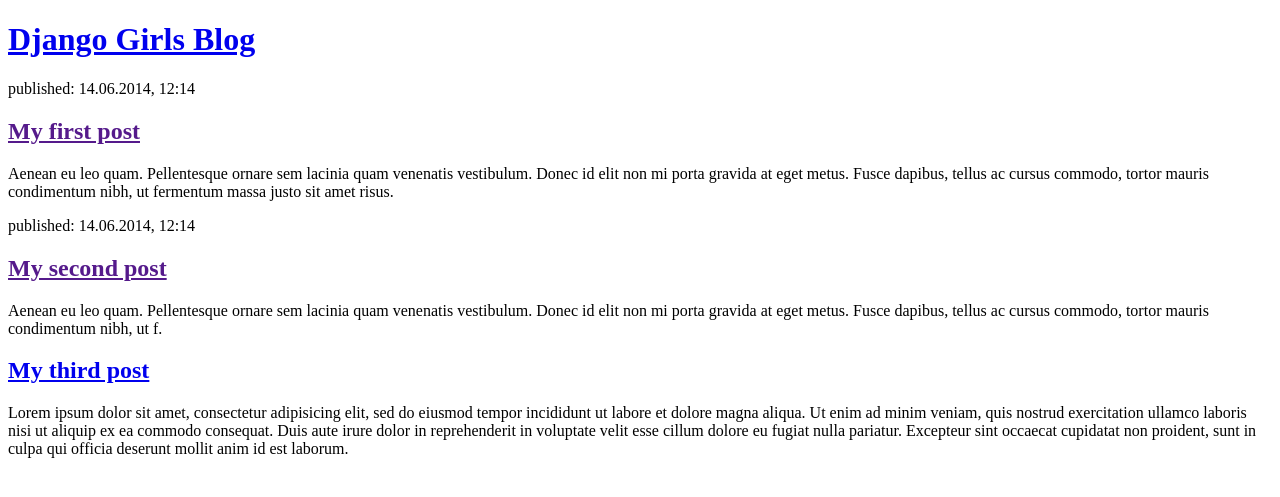
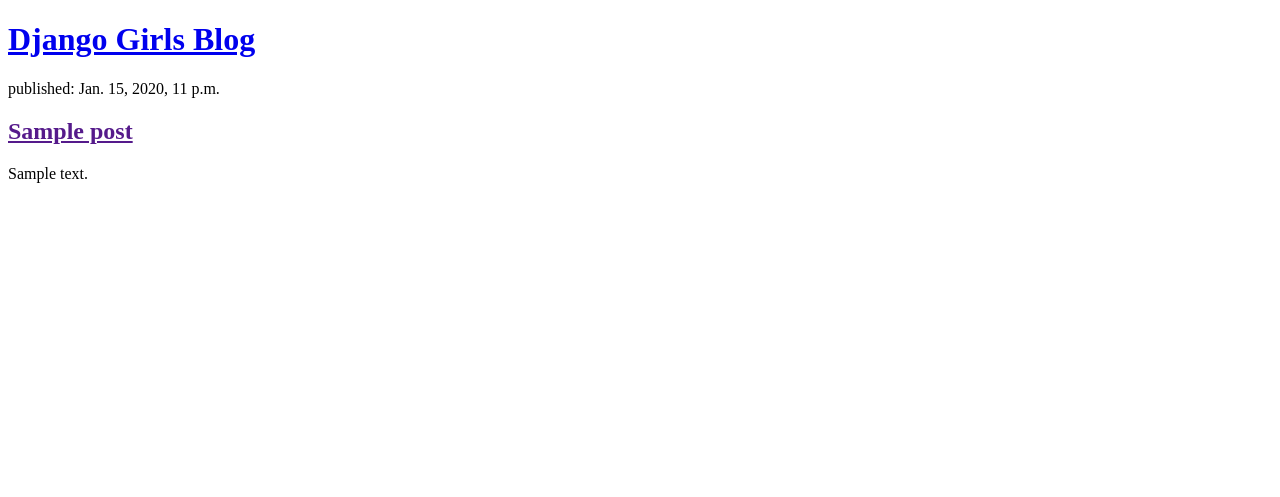
Before and after one commit to schimann/my-first-blog, a Django app: template blog/templates/blog/post_list.html in a window 1280 px wide. Shown: the top 497 px of the page. Run offline with Django 3.2, Linux system fonts and the light colour scheme; the template is opened without the code that fills it: values that come from a table or form of the project are taken from there, others are empty; tables that the repository leaves empty hold one stand-in row (values such as "Sample post").

Commit message:
modified templates to display posts from database.

```diff
--- a/blog/templates/blog/post_list.html
+++ b/blog/templates/blog/post_list.html
@@ -9,23 +9,13 @@
             <h1><a href="/">Django Girls Blog</a></h1>
         </div>
 
+        {% for post in posts %}
         <div>
-            <p>published: 14.06.2014, 12:14</p>
-            <h2><a href="">My first post</a></h2>
-            <p>Aenean eu leo quam. Pellentesque ornare sem lacinia quam venenatis vestibulum. Donec id elit non mi porta gravida at eget metus. Fusce dapibus, tellus ac cursus commodo, tortor mauris condimentum nibh, ut fermentum massa justo sit amet risus.</p>
+          <p>published: {{ post.published_date }}</p>
+          <h2> <a href="">{{ post.title }}</a> </h2>
+          <p>{{ post.text|linebreaksbr }}</p>
         </div>
+        {%endfor %}
 
-        <div>
-            <p>published: 14.06.2014, 12:14</p>
-            <h2><a href="">My second post</a></h2>
-            <p>Aenean eu leo quam. Pellentesque ornare sem lacinia quam venenatis vestibulum. Donec id elit non mi porta gravida at eget metus. Fusce dapibus, tellus ac cursus commodo, tortor mauris condimentum nibh, ut f.</p>
-        </div>
-
-        <div>
-          <h2><a href="https://www.google.com">My third post</a></h2>
-          <p>Lorem ipsum dolor sit amet, consectetur adipisicing elit, sed do eiusmod tempor incididunt ut labore et dolore magna aliqua. Ut enim ad minim veniam, quis nostrud exercitation ullamco laboris nisi ut aliquip ex ea commodo consequat. Duis aute irure dolor in reprehenderit in voluptate velit esse cillum dolore eu fugiat nulla pariatur. Excepteur sint occaecat cupidatat non proident, sunt in culpa qui officia deserunt mollit anim id est laborum.</p>
-
-
-        </div>
   </body>
 </html>
--- a/blog/views.py
+++ b/blog/views.py
@@ -1,4 +1,8 @@
 from django.shortcuts import render
+from django.utils import timezone
+from .models import Post
+
 
 def post_list(request):
-    return render(request, 'blog/post_list.html', {})
+    posts = Post.objects.filter(published_date__lte=timezone.now()).order_by('published_date')
+    return render(request, 'blog/post_list.html', {'posts': posts})
```
